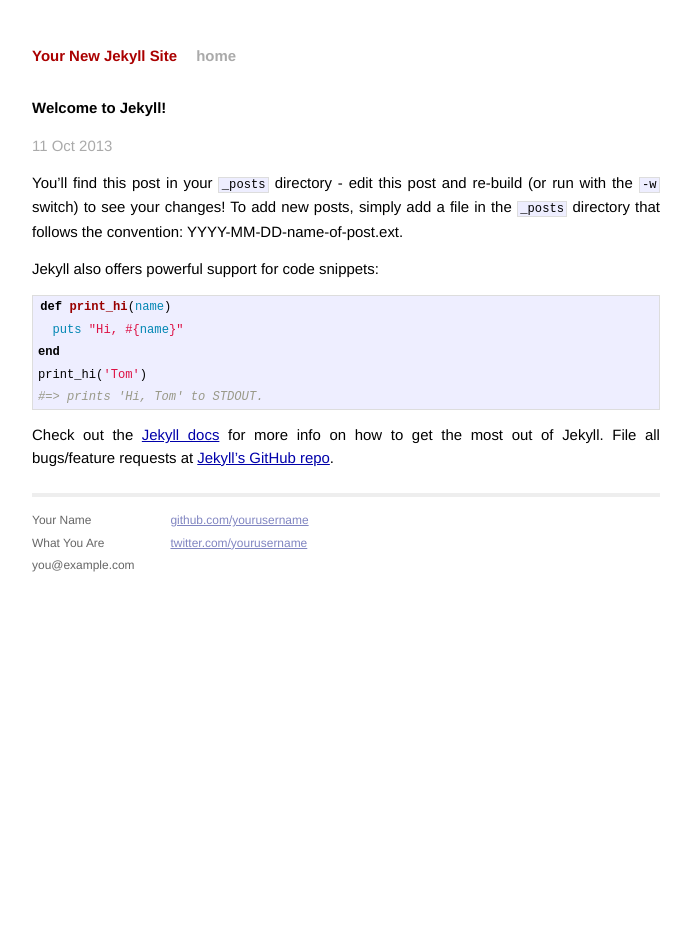
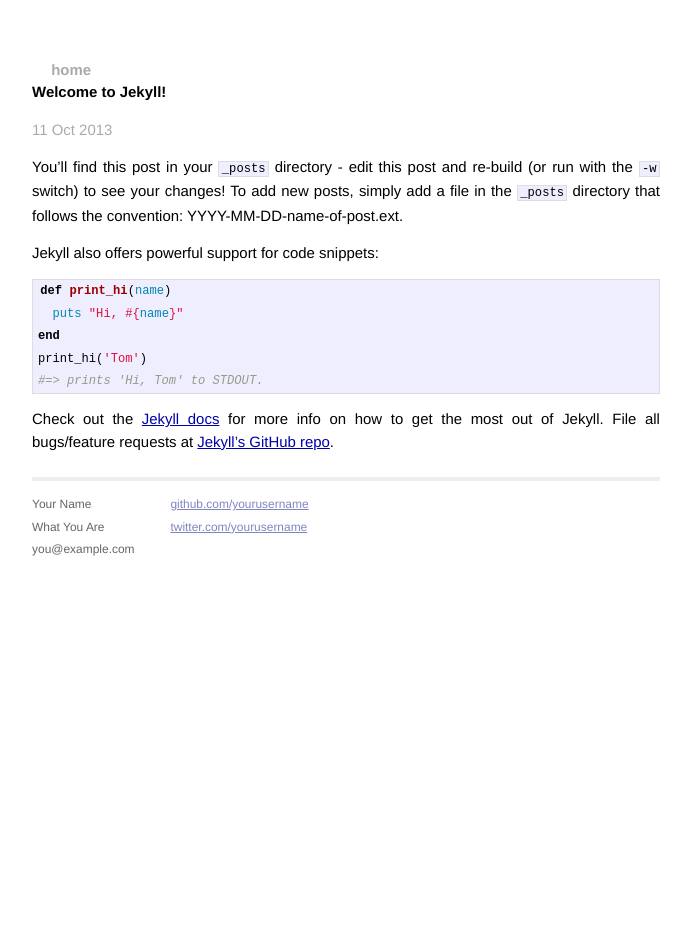
Before and after one commit to hyMiao/blog, a Jekyll site: the page built from _posts/2013-10-11-welcome-to-jekyll.markdown, in a window 1280 px wide. Shown: the whole page, without its empty margins (294-985 px from the left). Built offline with Jekyll 4.4.1, drawn with Linux system fonts in a browser that asks for light colours.

Commit message:
Try to fix bug again

```diff
--- a/_config.yml
+++ b/_config.yml
@@ -1,2 +1 @@
 baseurl: /blog
-name: Your New Jekyll Site
```
